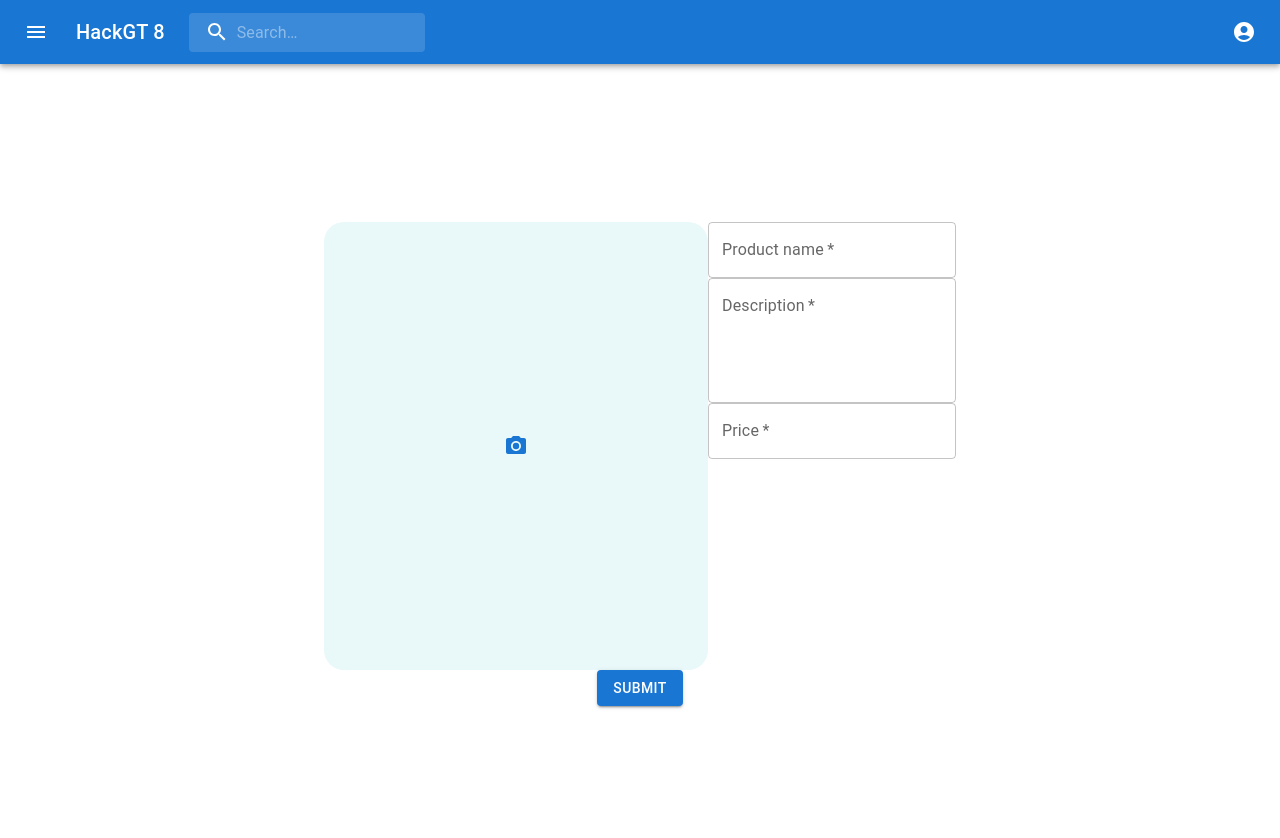
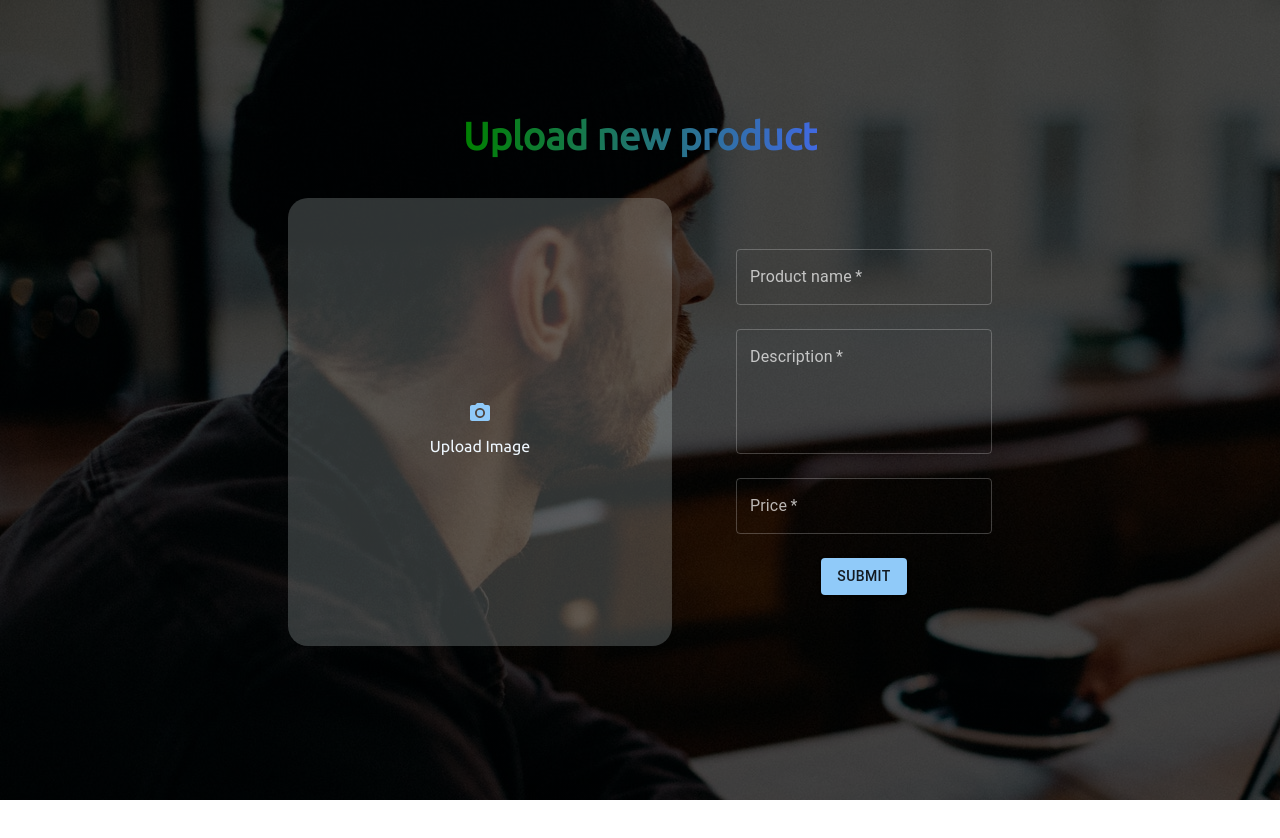
Before and after one commit to computer-geek64/smallfund, a React (Create React App) app in the folder frontend/: page / in a window 1280 px wide. Shown: the top 838 px of the page. After the commit the page ends 800 px from the top, so only its background shows below. Built offline with nearby package versions, Linux system fonts and the light colour scheme.

Commit message:
Fixed css

```diff
--- a/frontend/src/App.css
+++ b/frontend/src/App.css
@@ -1,5 +1,8 @@
+@import url('https://fonts.googleapis.com/css2?family=Ubuntu&display=swap');
+
 .App {
   text-align: center;
+  font-family: 'Ubuntu', sans-serif;
 }
 
 .App-header {
@@ -19,19 +22,38 @@
 
 /* NewListing */
 .listing-container {
+  background-image: linear-gradient(
+    rgba(0, 0, 0, 0.7),
+    rgba(0, 0, 0, 0.7)
+  ), url("new-listing-bg.jpg");
+  color: antiquewhite;
   min-height: 100vh;
   display: flex;
+  flex-direction: column;
   align-items: center;
   justify-content: center;
+}
+
+.main-text {
+  font-size: 3vw;
+  font-weight: 600;
+  background: -webkit-linear-gradient(180deg, #4169e1, green);
+  -webkit-background-clip: text;
+  -webkit-text-fill-color: transparent;
 }
 
 /* FileUpload */
 .form-inputs {
   display: flex;
+  width: 55vw;
+  justify-content: space-between;
+  align-items: center;
+  padding: 5vh 5vw;
 }
 
 .upload-image-container {
-  background-color: #e9f8f8;
+  background-color: rgba(	233,	248,	248, 0.2);
+  color: aliceblue;
   align-items: center;
   justify-content: center;
   display: flex;
@@ -41,11 +63,25 @@
   padding: 5vw;
 }
 
+.upload-image-container-inside {
+  visibility: hidden;
+}
+
 .uploaded-image {
-  width: 100%;
+  object-fit: cover;
+  width: 25vw;
+  height: 40vh;
+}
+
+.file-upload-text-fields {
   height: 100%;
-}
-.file-upload-text-fields {
+
   display: flex;
   flex-direction: column;
+  align-items: space-between;
+  width: 20vw;
 }
+
+.spacer {
+  height: 3vh;
+}
--- a/frontend/src/App.js
+++ b/frontend/src/App.js
@@ -5,7 +5,7 @@ import './App.css';
 function App() {
   return (
     <div className="App">
-      <Main/>
+      {/* <Main/> */}
       <NewListing/>
     </div>
   );
--- a/frontend/src/components/FileUpload.jsx
+++ b/frontend/src/components/FileUpload.jsx
@@ -4,6 +4,7 @@ import { styled } from '@mui/material/styles';
 import TextField from '@mui/material/TextField';
 import IconButton from '@mui/material/IconButton';
 import PhotoCamera from '@mui/icons-material/PhotoCamera';
+import CompareArrowsIcon from '@mui/icons-material/CompareArrows';
 import Button from '@mui/material/Button';
 
 const Input = styled('input')({
@@ -48,6 +49,7 @@ function FileUpload() {
 		});
 
 		form.current.reset();
+		setUploadedImage(null);
 	};
 
 	return(
@@ -55,26 +57,32 @@ function FileUpload() {
 
 			<div className="form-inputs">
 				<div className="upload-image-container">
-				{!uploadedImage &&
-					<label htmlFor="icon-button-file">
-						<Input accept="image/*" id="icon-button-file" type="file" name="image" onChange={handleChange}/>
-						<IconButton color="primary" component="span" large>
-							<PhotoCamera />
-						</IconButton>
-					</label>
-				}
+					<div>
+						{uploadedImage && <img className="uploaded-image" src={uploadedImage} alt="uploadedImage"/>}
+						<label htmlFor="icon-button-file">
+							<Input accept="image/*" id="icon-button-file" type="file" name="image" onChange={handleChange}/>
+							<IconButton color="primary" component="span" size="large">
+								{uploadedImage ? <CompareArrowsIcon /> : <PhotoCamera/>}
+							</IconButton>
+							{!uploadedImage ? <div>Upload Image</div> : <div>Replace Image</div>}
+						</label>
+					</div>
 				</div>
-
-				{uploadedImage && <img className="uploaded-image" src={uploadedImage} alt="uploadedImage"/>}
 
 				<div className="file-upload-text-fields">
 					<TextField label="Product name" name="name" variant="outlined" required />
+					<div className="spacer"></div>
 					<TextField label="Description" name="description" variant="outlined" required multiline rows={4}/>
+					<div className="spacer"></div>
 					<TextField label="Price" name="price" variant="outlined" required/>
+					<div className="spacer"></div>
+
+					<div>
+					<Button type="submit" variant="contained"> Submit</Button>
+					</div>
 				</div>
 			</div>
 
-			<Button type="submit" variant="contained"> Submit</Button>
 		</form>
 	)
 }
--- a/frontend/src/components/NewListing.jsx
+++ b/frontend/src/components/NewListing.jsx
@@ -1,10 +1,19 @@
 import FileUpload from './FileUpload';
+import { createTheme, ThemeProvider } from '@mui/material/styles';
 
+const darkTheme = createTheme({
+    palette: {
+      mode: 'dark',
+    },
+});
 const NewListing = () => {
     return (
-        <div className="listing-container ">
-            <FileUpload />
-        </div>
+        <ThemeProvider theme={darkTheme}>
+            <div className="listing-container ">
+                <span className="main-text"> Upload new product </span>
+                <FileUpload />
+            </div>
+        </ThemeProvider>
     )
 }
 
```
Also changed, not shown: frontend/src/new-listing-bg.jpg (added), 1 other file (tests, documents, lock files or other folders).
